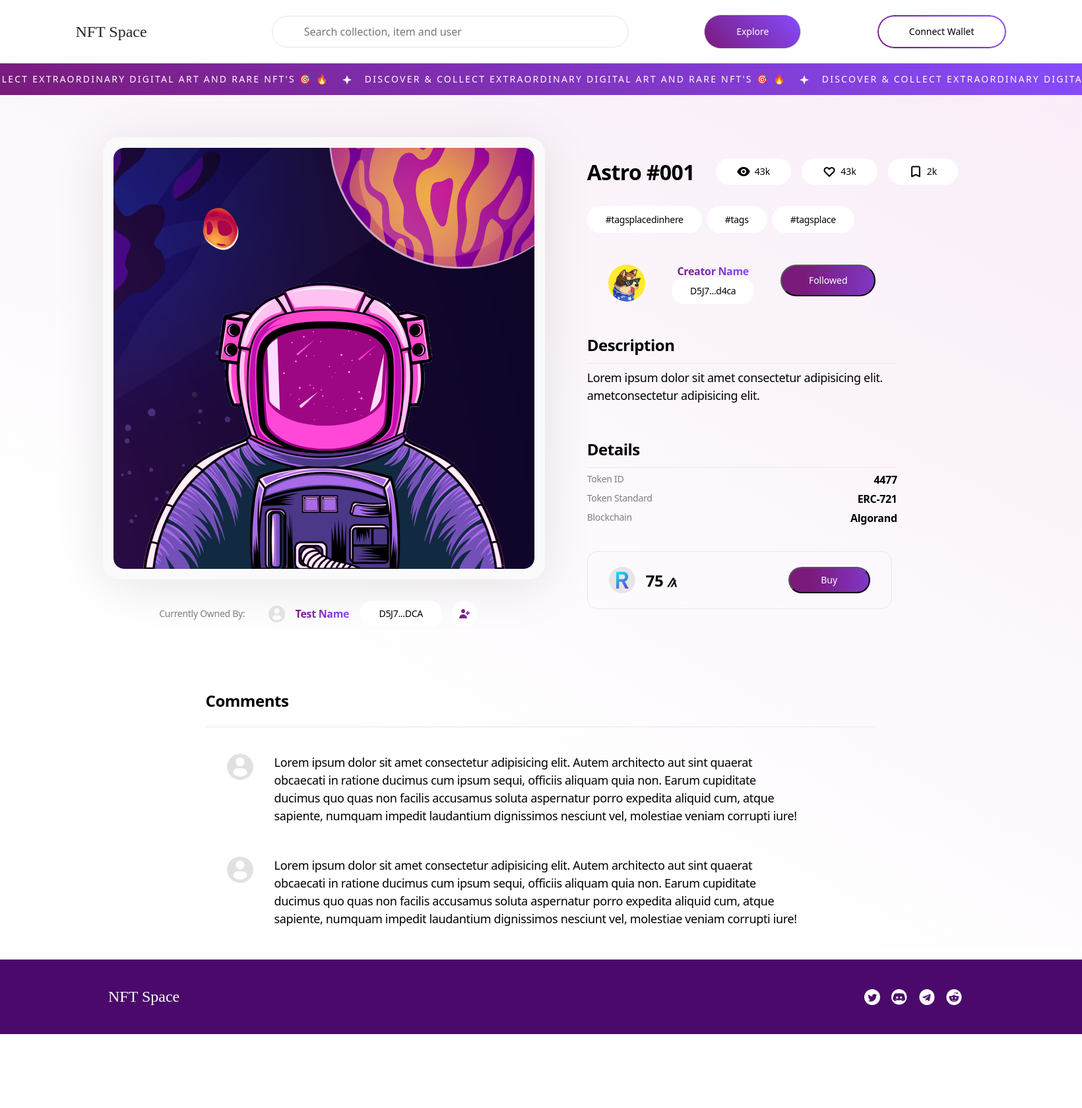
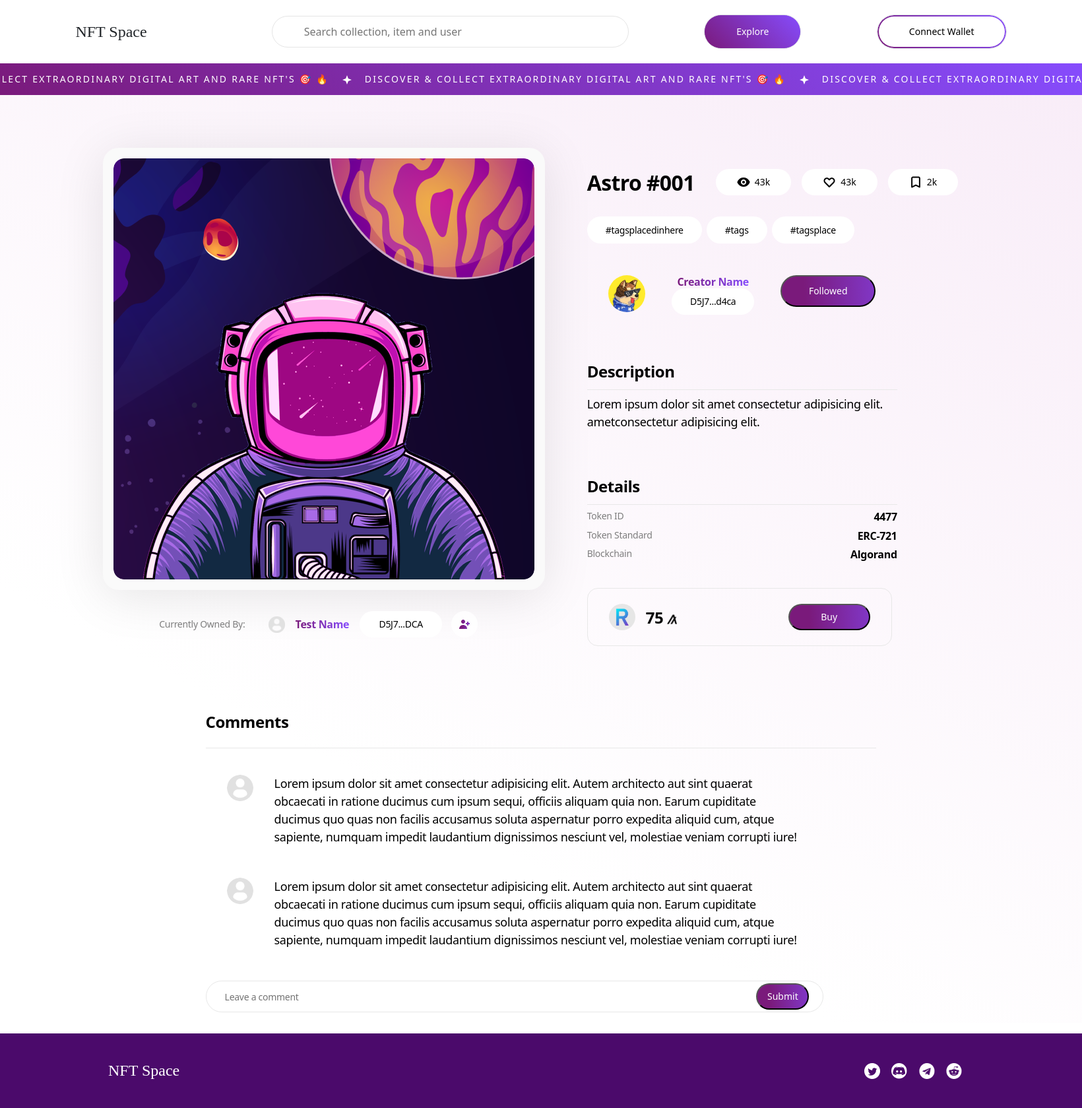
Before and after one commit to nft-space/nft-space-http-web-ui, a Flask app: page /details in a window 1640 px wide; the page is wider, and only the part inside the window is pictured. Shown: that part at 66% size. Before the commit the page ends 1567 px from the top of that part, so only its background shows below. Run offline with Flask 2, Linux system fonts and the light colour scheme; some libraries are stand-ins or nearby versions; some web fonts are replaced.

Commit message:
padding changes

```diff
--- a/app/static/css/details/comments.css
+++ b/app/static/css/details/comments.css
@@ -62,3 +62,45 @@
 .details--comment-item--wrapper>*{
     margin: 1em;
 }
+
+/* COMMENTS FORM */
+.comments--form-wrapper{
+    display: flex;
+    width: 100%;
+    flex-wrap: nowrap;
+    justify-content: center;
+    align-items: center;
+    margin: 1em 0px;
+}
+.comments--input{
+    font-family: system-ui;
+    font-style: normal;
+    font-weight: normal;
+    font-size: 14px;
+    line-height: 130%;
+    letter-spacing: -0.02em;
+    color: #858585;
+    display: flex;
+    align-items: center;
+    width: 1170px;
+    height: 48px;
+    padding: 1em 2em;
+    border-radius: 50px;
+    border: 1px solid #E8E8E8;
+    background: #FFFFFF;
+}
+
+.comments--submit{
+    width: 97px;
+    height: 40px;
+    background: linear-gradient(87.77deg , #7A1A7B 24.51%, #864CFD 155.9%);
+    border-radius: 50px;
+    font-family: system-ui;
+    font-style: normal;
+    font-weight: normal;
+    font-size: 14px;
+    line-height: 18px;
+    color: #FFFFFF;
+    position: relative;
+    right: 102px;
+}
--- a/app/static/css/details/content.css
+++ b/app/static/css/details/content.css
@@ -3,7 +3,7 @@
     height: fit-content;
     display: flex;
     justify-content: center;
-    padding: 3em 0px;
+    padding: 4em 0px;
 }
 
 .details--content--wrapper>*{
@@ -161,9 +161,8 @@
     line-height: 130%;
     letter-spacing: -0.02em;
     color: #000000;
-    padding: .5em 0px;
+    padding: 0.5em 0px;
     border-bottom: 1px solid #E8E8E8;
-    margin-top: 1em;
 }
 
 .details--content--description-container>p{
--- a/app/static/css/details/follow-bar.css
+++ b/app/static/css/details/follow-bar.css
@@ -3,7 +3,7 @@
     height: 70px;
     justify-content: space-evenly;
     display: flex;
-    margin-top: 3em;
+    margin: 3em 0px;
 }
 
 .follow-bar--photo-container{
--- a/app/templates/details/comments.html
+++ b/app/templates/details/comments.html
@@ -1,5 +1,13 @@
 <div class="details--comments--main-container">
     <h1>Comments</h1>
+    <!-- COMMENTS CONTENT -->
     {% include 'details/comment-item.html' %}
     {% include 'details/comment-item.html' %}
+    <!-- COMMENTS FORM -->
+    <div class="comments--form-wrapper">
+        <input class="comments--input" type="text" placeholder="Leave a comment">
+        <button type="button" class="comments--submit">
+            Submit
+        </button>
+    </div>
 </div>
```
Also changed, not shown: app/templates/carousel/more/carousel.html (added).
